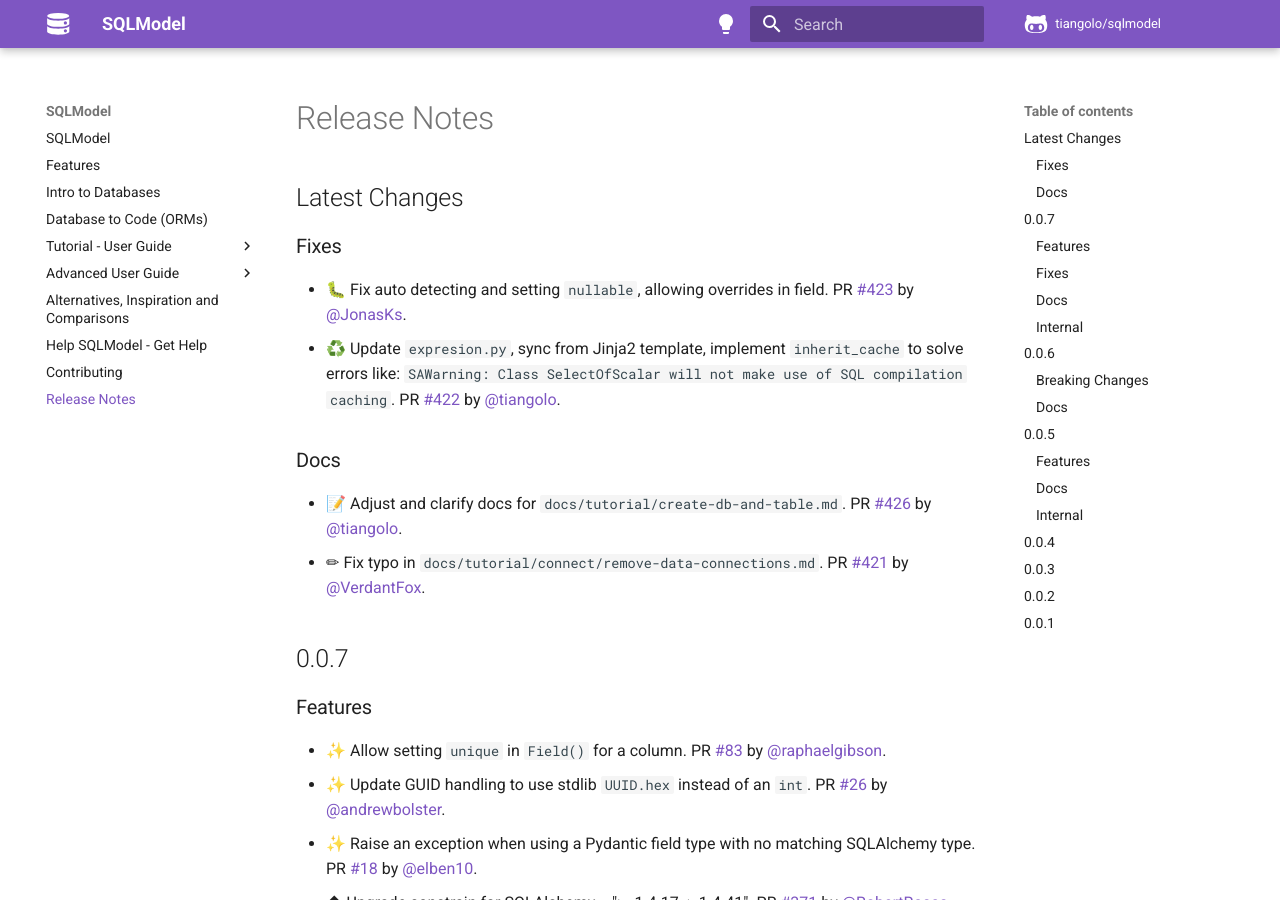
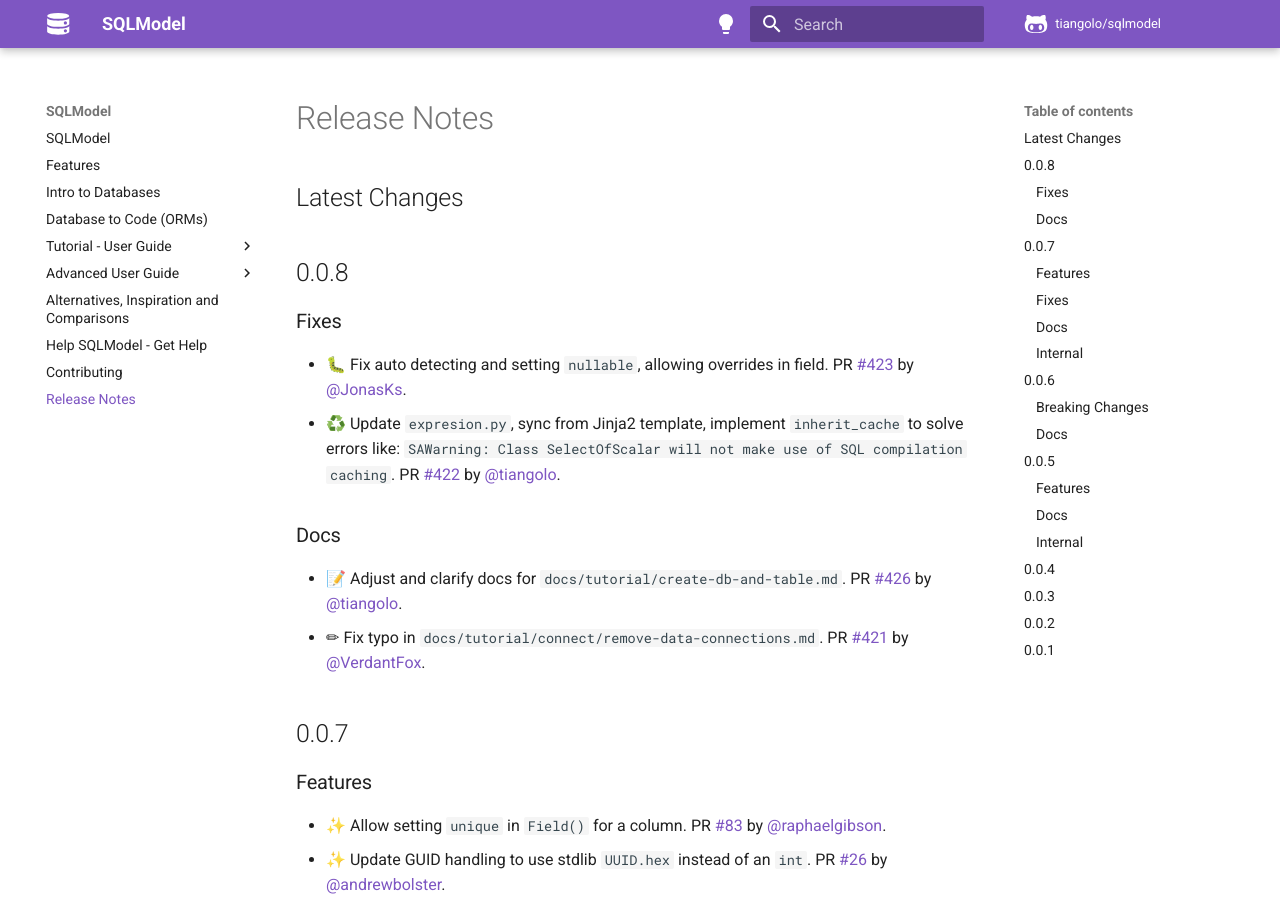
Before and after one commit to upmorpheus/Laravel-perfect, an MkDocs documentation site: the page built from docs/release-notes.md, in a window 1280 px wide and 900 px high. Built offline with MkDocs 1.6.1 and Material for MkDocs 9.7.7, drawn with Linux system fonts in a browser that asks for light colours; comment, search, counter and statistics services are not loaded.

Commit message:
🔖 Release version 0.0.8

```diff
--- a/docs/release-notes.md
+++ b/docs/release-notes.md
@@ -1,6 +1,9 @@
 # Release Notes
 
 ## Latest Changes
+
+
+## 0.0.8
 
 ### Fixes
 
```
